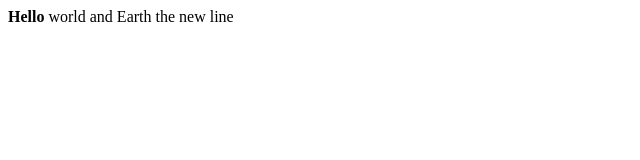
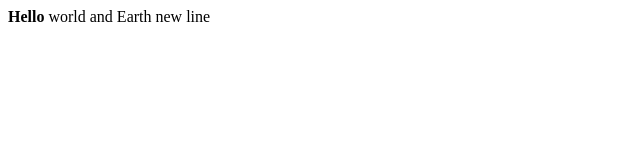
Before and after one commit to nithadar/hello-git, a plain HTML site: page index.html in a window 1280 px wide. Shown: the full height of the page, 0-640 px from the left. Drawn offline with Linux system fonts and the light colour scheme.

Commit message:
update text indext.html and register.html

```diff
--- a/index.html
+++ b/index.html
@@ -7,6 +7,6 @@
 </head>
 <body>
     <b>Hello</b> world and Earth
-    the new line
+    new line
 </body>
 </html>
```
Also changed, not shown: register.html (+1 -0 lines).
